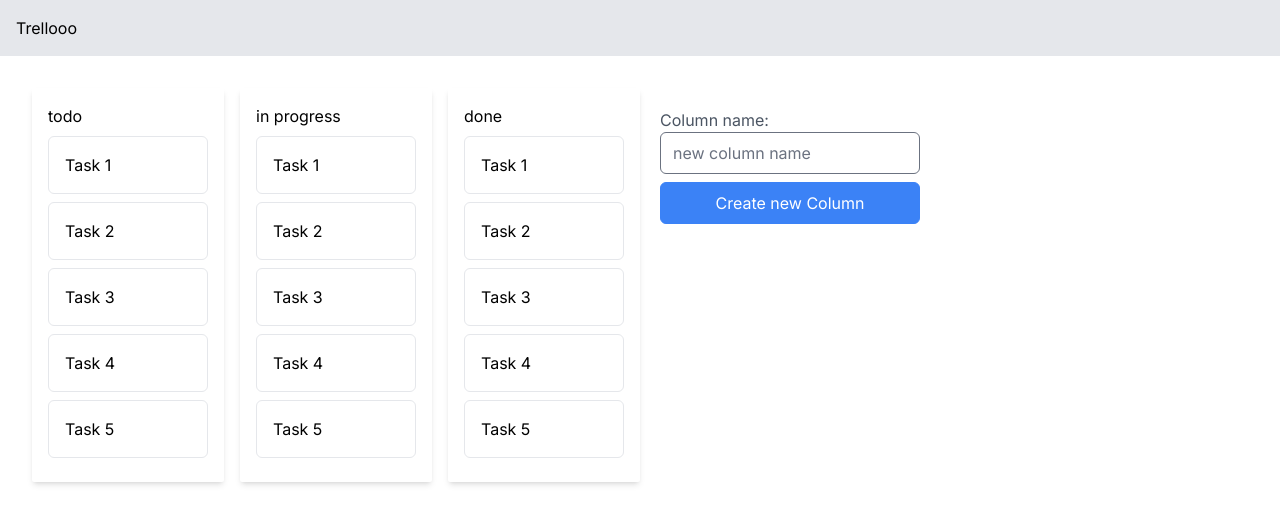
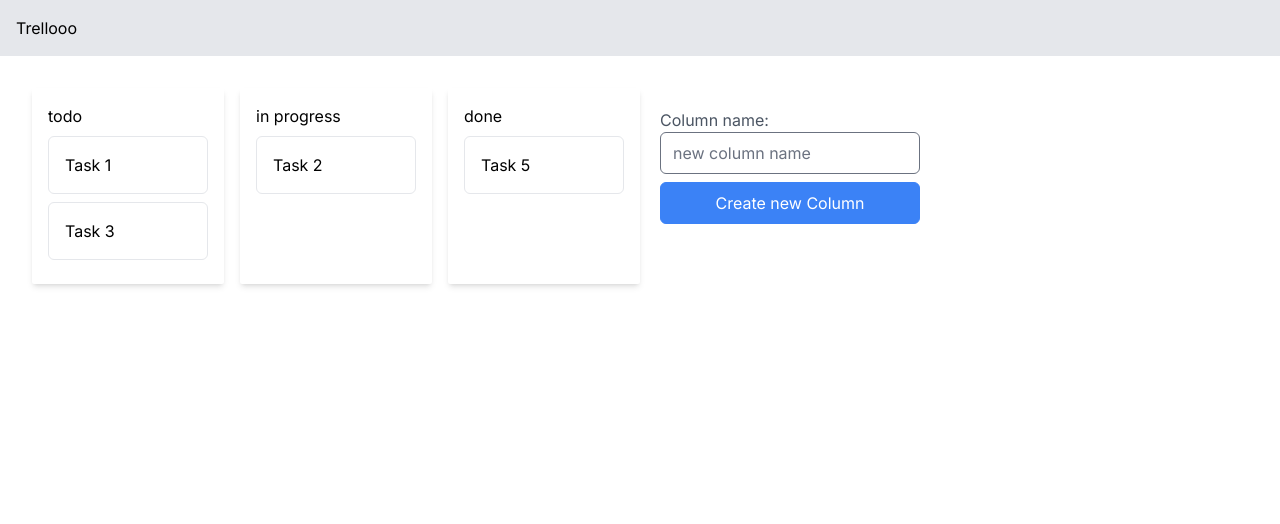
Before and after one commit to GUNGODD/trello, a Next.js app: page / in a window 1280 px wide. Shown: the top 524 px of the page. Built offline with nearby package versions, Linux system fonts and the light colour scheme.

Commit message:
React Sort added to the projec t

```diff
--- a/src/components/Board.tsx
+++ b/src/components/Board.tsx
@@ -1,4 +1,5 @@
-
+"use client"
+import { useState } from "react";
 import Column from "./Column";
 import NewColumnForm from "./forms/NewColumnForm";
 
@@ -10,7 +11,7 @@ export type  CardType = {
     name: string;
     index: number;
 }
-const columns  = [
+const defaultColumns  = [
 
     {id: 'sxsd', name: 'todo', index:0},
     {id: 'ppdf', name: 'in progress', index:1},
@@ -24,24 +25,27 @@ name:String,
 order:Number,
 };
 
- const cards = [
+ const defaultCards = [
 
-    { id: "1", name: "Task 1", order: 1 },
-    { id: "2", name: "Task 2", order: 2 },
-    { id: "3", name: "Task 3", order: 3 },
-    { id: "4", name: "Task 4", order: 4 },
-    { id: "5", name: "Task 5", order: 5 },
+    { id: "1", name: "Task 1", order: 1, columnId:"sxsd" },
+    { id: "2", name: "Task 2", order: 2, columnId:"ppdf" },
+    { id: "3", name: "Task 3", order: 3, columnId:"sxsd" },
+    { id: "4", name: "Task 4", order: 4, columnId:"kdxd" },
+    { id: "5", name: "Task 5", order: 5, columnId: "kdxk"},
 
 ];
 
 export default  function Board(){
+    const [cards, setCards] = useState(defaultCards);
+    const [columns, setColumns] = useState(defaultColumns);
     return (
         <>
 
         <div className="flex  gap-4">
             {columns.map(column =>(
                 // eslint-disable-next-line react/jsx-key
-           <Column {...column} cards={cards} />
+           <Column {...column}
+           cards ={cards.filter(c => c.columnId === column.id)} />
 
             ))}
         </div>
```
